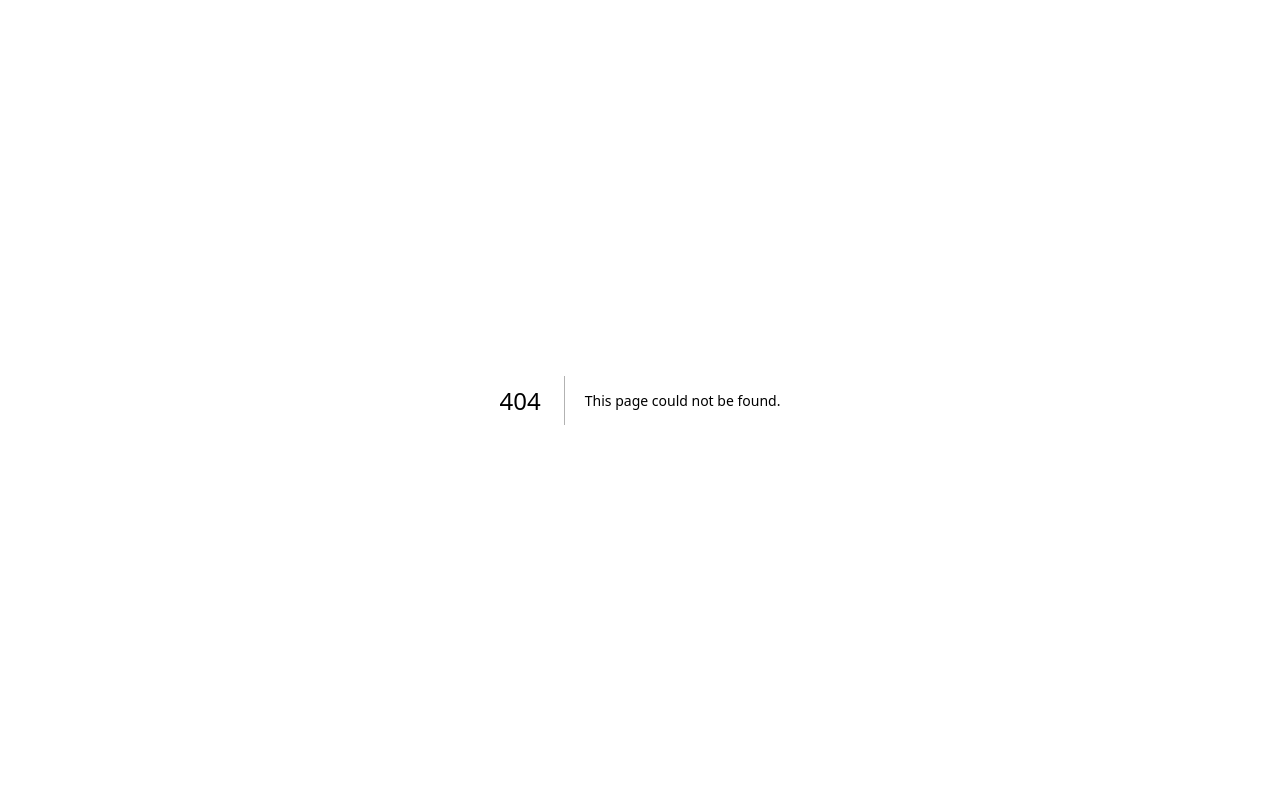
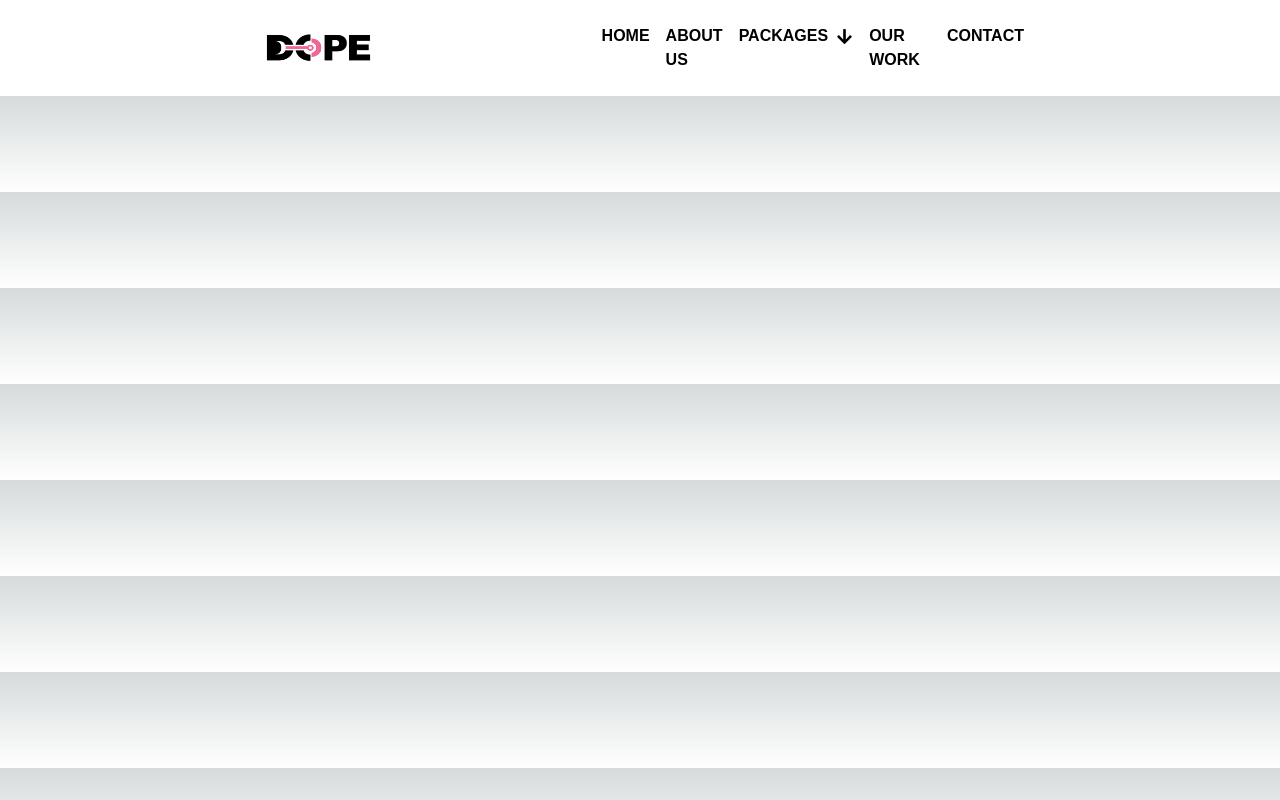
Before and after one commit to Toussaint-Manzi/dope-initatiaves, a Next.js app: page /newApp in a window 1280 px wide. Before the commit this address had no page. Built offline with nearby package versions, Linux system fonts and the light colour scheme.

Commit message:
added new changes

```diff
--- /dev/null
+++ b/src/components/Navbar.js
@@ -0,0 +1,48 @@
+import Link from 'next/link';
+import Image from 'next/image'
+import logo from '../../public/assets/images/logo.png'
+import { FaArrowDown } from "react-icons/fa";
+
+
+const Navbar = () => {
+  return (
+    <nav className="bg-white flex justify-between items-center w-full">
+        <div className='w-32 h-24 relative '>
+            <Image
+                src={logo}
+                fill
+            />
+        </div>
+        <ul className="flex space-x-4 w-[55%] justify-between">
+            <li>
+                <Link href="#section1" className='text-black hover:text-[#FF0054]'>
+                    <p className="uppercase font-semibold">Home</p>
+                </Link>
+            </li>
+            <li>
+                <Link href="#section2" className='text-black hover:text-[#FF0054]'>
+                    <p className=" uppercase font-semibold">About us</p>
+                </Link>
+            </li>
+            <li>
+                <Link href="#section3" className='flex items-center text-black hover:text-[#FF0054]'>
+                    <p className=" uppercase font-semibold">Packages</p>
+                    <FaArrowDown className=' ml-2 text-[17px]'/>
+                </Link>
+            </li>
+            <li>
+                <Link href="#section3" className='text-black hover:text-[#FF0054]'>
+                    <p className="uppercase font-semibold">our work</p>
+                </Link>
+            </li>
+            <li>
+                <Link href="#section3" className='text-black hover:text-[#FF0054]'>
+                    <p className="uppercase font-semibold">contact</p>
+                </Link>
+            </li>
+        </ul>
+    </nav>
+  );
+};
+
+export default Navbar;
--- /dev/null
+++ b/src/pages/newApp.js
@@ -0,0 +1,14 @@
+import Navbar from '@/components/Navbar'
+import React from 'react'
+
+const newApp = () => {
+  return (
+    <div className='bg-white'>
+      <div className='w-[60%] mx-auto h-full'>
+        <Navbar/>
+      </div>
+    </div>
+  )
+}
+
+export default newApp
```
